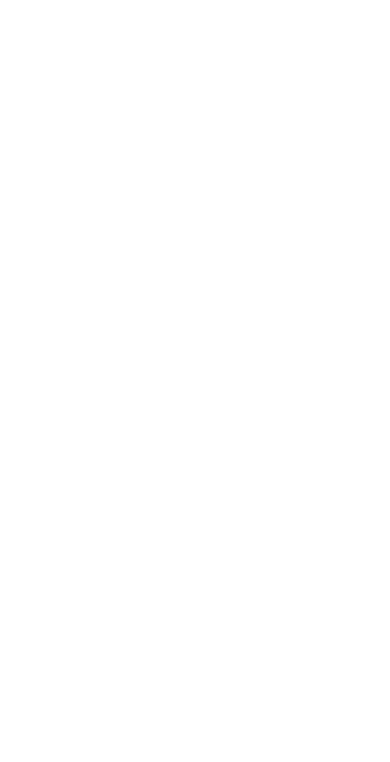
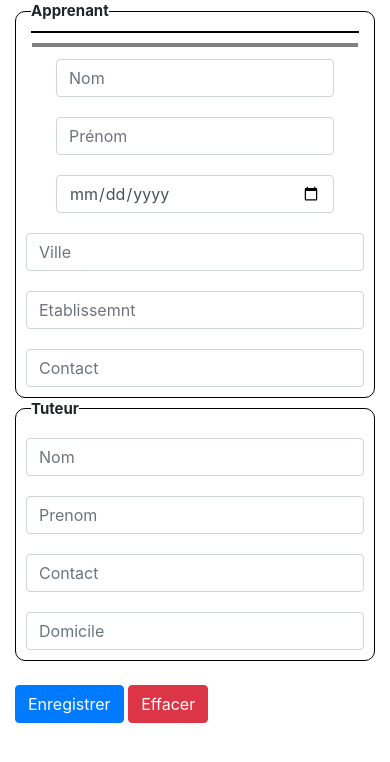
Before and after one commit to kabore128/apprenants, a PHP site: page /includes/enregistrement.php in a window 390 px wide. Before the commit the part shown is empty. Shown: the top 762 px of the page. Run offline with PHP 8.4, Linux system fonts and the light colour scheme.

Commit message:
ajout des contenues de la page d'enregistrement

```diff
--- a/includes/enregistrement.php
+++ b/includes/enregistrement.php
@@ -0,0 +1,54 @@
+<!DOCTYPE html>
+<html lang="en">
+<head>
+    <meta charset="UTF-8">
+    <meta name="viewport" content="width=device-width, initial-scale=1.0">
+    <title>Document</title>
+    <link rel="stylesheet" href="/apprenants/style/bootstrap.min.css">
+    <link rel="stylesheet" media="screen" type= "text/css" href="/apprenants/style/style.css">
+</head>
+<body>
+  <div class="container" id="cont">
+    <form enctype="multipart/form-data">
+      <fieldset>
+      <legend>Apprenant</legend>
+        <div class=" container d-flex row">
+        <div class="photo col-md-2 form-group">
+        <label for="inputphoto" class="lab"><img class="labelphoto" id="labelphoto" src="" style="border:2px solid gray;"></label>
+        <input hidden type="file" name="photo" id=inputphoto placeholder="Photo"  required/>
+        </div>
+          <div class="row col-md-10">
+            <input type="text" name="nom" placeholder="Nom" class="form-control" required/>
+            <input type="text" name="prenom" placeholder="Prénom" class="form-control" required/>
+            <input type="date" name="date" placeholder="Date de naissance" class="form-control"required/>
+          </div>
+        </div>
+        <div class=" d-flex row">
+            <input type="text" name="ville" placeholder="Ville" class="form-control col-md-5" required/>
+            <input type="text" name="etablissement" placeholder="Etablissemnt" class="form-control col-md-5" required/>
+        </div>
+        <div class="d-flex">
+            <input type="text" name="contact" placeholder="Contact" class="form-control" required/>
+            </div>
+      </fieldset>
+      <fieldset>
+        <legend>Tuteur</legend>
+        <div class="d-flex row">
+            <input type="text" name="nom" placeholder="Nom" class="form-control col-md-5" required/>
+            <input type="text" name="Prenom" placeholder="Prenom"class="form-control col-md-5" required/>
+        </div>
+        <div class="d-flex row">
+            <input type="text" name="contact" placeholder="Contact" class="form-control col-md-5" required/>
+            <input type="text" name="domicile" placeholder="Domicile" class="form-control col-md-5" required/>
+        </div>
+      </fieldset> <br>
+      <div>
+      <input class="btn btn-primary" type="submit" id="sub" value="Enregistrer"/>
+      <input class="btn btn-danger" type="reset" value="Effacer"/>
+      </div>
+</form>
+      </div>
+<script src="/apprenants/js/script.js">
+</script>
+</body>
+</html>
--- /dev/null
+++ b/js/script.js
@@ -0,0 +1,13 @@
+// afficher phto dans imput enregistrement
+var photo=document.getElementById('inputphoto');
+var lab=document.getElementById('labelphoto');
+var con=document.getElementById('cont');
+var sub=document.getElementById('sub');
+photo.addEventListener('change',function(){
+  var lecteur= new FileReader();
+    lecteur.readAsDataURL(this.files[0]);
+    lecteur.onloadend =function(e){
+      console.log(e.target.result);
+        lab.src=e.target.result;
+    }
+});
--- a/style/style.css
+++ b/style/style.css
@@ -1,3 +1,36 @@
+/* enregistrement*/
+fieldset{
+    border:solid black 1px ;
+        border-radius: 10px;
+}
+legend {
+    padding: 0;
+    width: inherit;
+    font-weight: bold;
+    font-size: 15px;
+    margin-left: 15px;
+  }
+  .form-control{
+      margin:10px;
+  }
+  .photo{
+border: black solid 1px;
+position: relative;
+padding: 0
+}
+.row{
+margin-left: auto;
+margin-right: auto;
+justify-content: space-between;
+}
+.labelphoto,.lab{
+height: 100%;
+width:100%;
+background-color: gray;
+}
+.lab{
+position: absolute;
+}
 /* card liste */
 
 .btn-primary{
```
